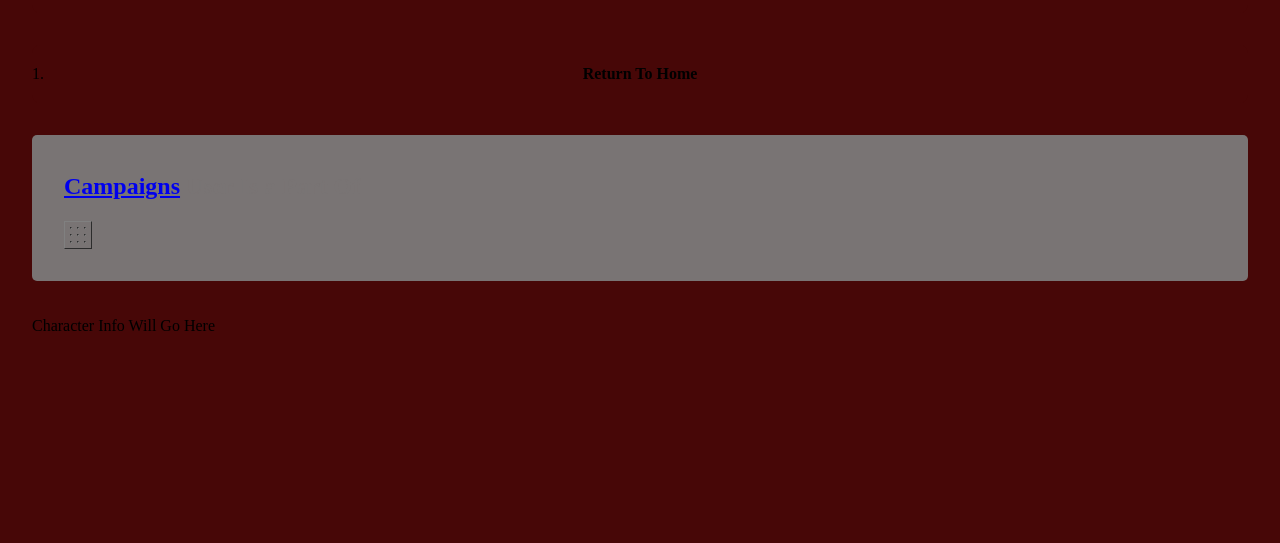
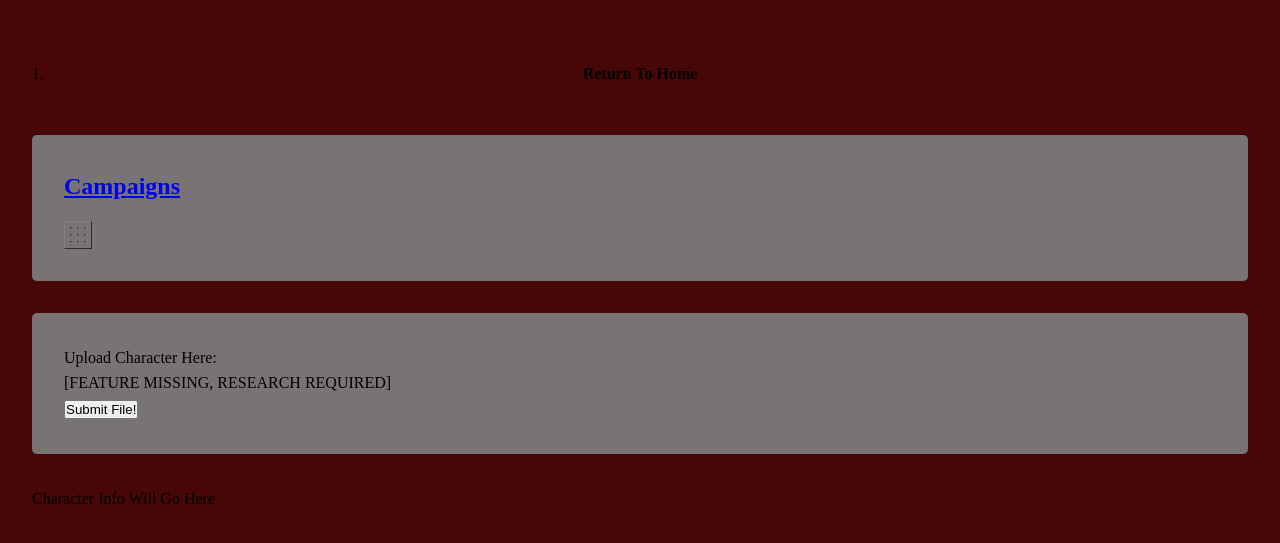
Before and after one commit to brettbeloin/TTRPG_Tracker, a website: page html/AccountPage.html in a window 1280 px wide. Shown: the part 173-716 px from the top of the page. Drawn offline with Linux system fonts and the light colour scheme.

Commit message:
Upload Character Framework Made
An area to upload character sheets has been added, but needs more work to be functional. A button was also added.

```diff
--- a/html/AccountPage.html
+++ b/html/AccountPage.html
@@ -51,6 +51,12 @@
             </tr>
         </table>
     </section>
+    <section>
+            <p>Upload Character Here:</p>
+            <div id="DropZone" ondragover="allowDrop(event)" ondrop="drop(event)">[FEATURE MISSING, RESEARCH REQUIRED]</div>
+
+            <button id="SubmitFile">Submit File!</button>
+    </section>
 
     <p id="Characters">Character Info Will Go Here</p>
     <script src="../js/pdfparser.js"></script>
```
